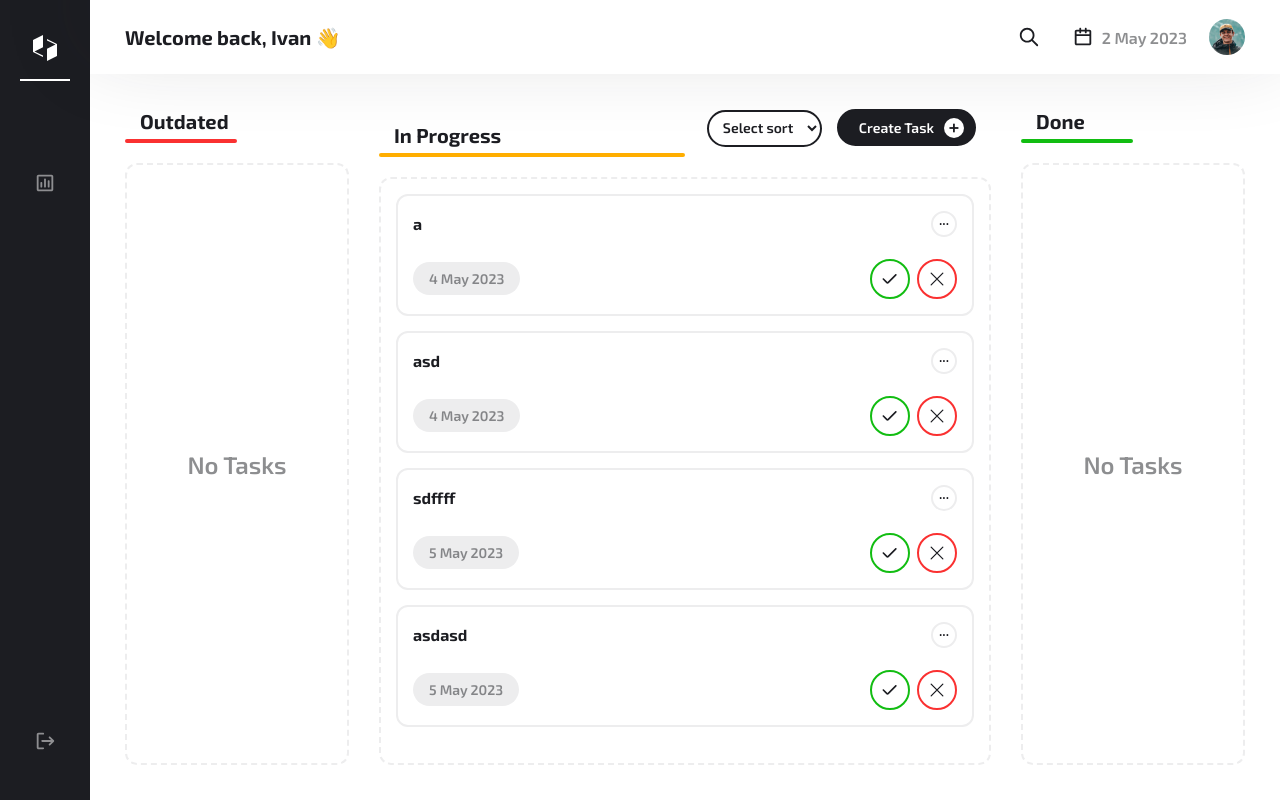
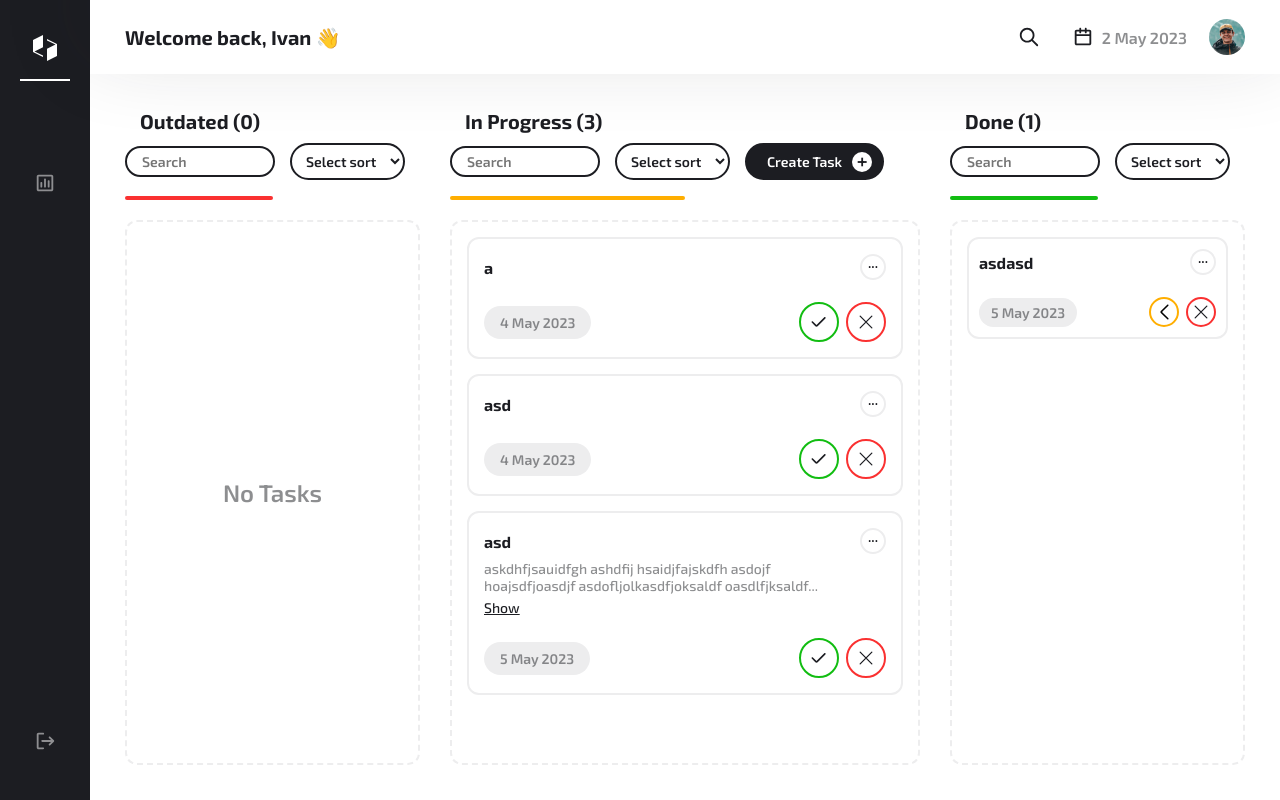
Before and after one commit to automatii4esski/todo-app, a React (Create React App) app: page /tasks in a window 1280 px wide. Built offline with nearby package versions, Linux system fonts and the light colour scheme; data requests are answered from the project's data file; some icons are missing.

Commit message:
added search and opportunity to show more text in task

```diff
--- a/server/db.json
+++ b/server/db.json
@@ -15,18 +15,18 @@
       "title": "asd"
     },
     {
-      "id": 1683279999725,
-      "date": 1683279834729,
-      "desc": "",
-      "status": "active",
-      "title": "sdffff"
-    },
-    {
       "id": 1683283203317,
       "date": 1683282894291,
       "desc": "",
+      "status": "done",
+      "title": "asdasd"
+    },
+    {
+      "id": 1683306943834,
+      "date": 1683306857935,
+      "desc": "askdhfjsauidfgh ashdfij hsaidjfajskdfh asdojf hoajsdfjoasdjf asdofljolkasdfjoksaldf oasdlfjksaldfjlksadfjlskad klasdjf olkasdjflkasd klasdjfl kasjflksadfj\n\n",
       "status": "active",
-      "title": "asdasd"
+      "title": "asd"
     }
   ]
 }
--- a/src/components/TaskColumn.tsx
+++ b/src/components/TaskColumn.tsx
@@ -12,6 +12,8 @@ import Loader from './UI/loader/Loader';
 import PopupTemplate from './UI/popup/PopupTemplate';
 import MyButton from './UI/button/MyButton';
 import MySelect from './UI/select/MySelect';
+import MyInput from './UI/Input/MyInput';
+import { useInput } from '../hooks/useInput';
 
 type HeaderVariant = 'yellow' | 'green' | 'red';
 
@@ -20,9 +22,14 @@ interface ITaskColumn {
   tasks: ITask[];
   isLoading: boolean;
   options: ISortOption[];
+  limit: number;
   onDoneTask: (task: ITask) => void;
   onDeleteTask: (task: ITask) => void;
   onSortChange: (e: ChangeEvent<HTMLSelectElement>) => void;
+  query: {
+    set: (value: any) => void;
+    value: string;
+  };
   sort: string;
   small?: boolean;
   done?: {
@@ -44,6 +51,8 @@ const TaskColumn: MyFC<TaskColumnProps> = ({
   tasks,
   options,
   onSortChange,
+  query,
+  limit,
   sort,
   title,
   isLoading,
@@ -51,8 +60,6 @@ const TaskColumn: MyFC<TaskColumnProps> = ({
   onDeleteTask,
   done,
 }) => {
-  const limit = 100;
-
   return (
     <div className={getAdditionClassName('task-column', small, '--small')}>
       <div
@@ -62,23 +69,34 @@ const TaskColumn: MyFC<TaskColumnProps> = ({
           `--${headerVariant}`
         )}
       >
-        <h3 className="task-column__title">{title}</h3>
-        {main && (
+        <h3 className="task-column__title">{title + ` (${tasks.length})`}</h3>
         <div className="task-column__actions">
+          <MyInput
+            placeholder="Search"
+            value={query.value}
+            onChange={(e: ChangeEvent<HTMLInputElement>) => {
+              query.set(e.target.value.toLowerCase());
+            }}
+            className="task-column__search"
+          />
+
           <MySelect
             className="task-column__sort"
             sort={sort}
             onChange={onSortChange}
             options={options}
           />
+          {main && (
+            <>
               <MyButton
                 onClick={main.createTaskHandler}
                 className="task-column__create-btn"
               >
                 Create Task
               </MyButton>
+            </>
+          )}
         </div>
-        )}
       </div>
       <div className="task-column__content">
         {isLoading ? (
--- a/src/components/TaskItem.tsx
+++ b/src/components/TaskItem.tsx
@@ -1,4 +1,4 @@
-import React from 'react';
+import React, { useEffect, useState } from 'react';
 import { ITask, MyFC } from '../types/types';
 import DateElement from './UI/date/DateElement';
 import { ReactComponent as DoneIcon } from '../images/icons/done.svg';
@@ -27,7 +27,21 @@ const Task: MyFC<TaskProps> = ({
   onDeleteTask,
   done,
 }) => {
-  const taskDesc = cutString(task.desc, limit);
+  const [desc, setDesc] = useState({
+    textToShow: '',
+    sliceString: '',
+    isShow: false,
+    subText: 'Show',
+  });
+  useEffect(() => {
+    const taskDesc = cutString(task.desc, limit);
+    setDesc({
+      textToShow: taskDesc.stringSlice,
+      sliceString: taskDesc.stringSlice,
+      isShow: taskDesc.isCutted,
+      subText: 'Show',
+    });
+  }, []);
 
   return (
     <div className="task-item">
@@ -35,7 +49,32 @@ const Task: MyFC<TaskProps> = ({
         <h4 className="task-item__title">{task.title}</h4>
         <button className="task-item__service"></button>
       </div>
-      <p className="task-item__desc">{taskDesc.firstPart}</p>
+      <p className="task-item__desc">
+        {desc.textToShow}
+        {desc.isShow && (
+          <span
+            className="task-item__sub-desc"
+            onClick={() => {
+              if (desc.subText === 'Show') {
+                setDesc({
+                  ...desc,
+                  textToShow: task.desc,
+                  subText: 'Hide',
+                });
+              } else {
+                setDesc({
+                  ...desc,
+                  textToShow: desc.sliceString,
+                  subText: 'Show',
+                });
+              }
+            }}
+          >
+            {desc.subText}
+          </span>
+        )}
+      </p>
+
       <div className="task-item__box">
         <DateElement>{getDate(task.date)}</DateElement>
         <div className="task-item__actions">
--- a/src/hooks/useTasks.ts
+++ b/src/hooks/useTasks.ts
@@ -7,7 +7,10 @@ export const useSortedTasks = function (
   sort: ITaskSortOption['value']
 ) {
   const sortedTasks = useMemo(() => {
-    return tasks.sort((a, b) => {
+    if (!sort) return tasks;
+
+    return [...tasks].sort((a, b) => {
+      if (sort !== 'date') return a[sort].localeCompare(b[sort]);
       if (a[sort] < b[sort]) {
         return -1;
       }
@@ -20,11 +23,18 @@ export const useSortedTasks = function (
   return sortedTasks;
 };
 
-export const useTasksSort = function () {
-  const [sort, setSort] = useState({
-    outdated: '',
-    inProgress: '',
-    done: '',
-  });
-  return [sort, setSort];
+export const useTasks = function (
+  tasks: ITask[],
+  sort: ITaskSortOption['value'],
+  query: string
+) {
+  const sortedTasks = useSortedTasks(tasks, sort);
+  const searchedAndSortedTasks = useMemo(() => {
+    return sortedTasks.filter(
+      (task) =>
+        task.title.toLowerCase().includes(query) ||
+        task.desc.toLowerCase().includes(query)
+    );
+  }, [sortedTasks, query]);
+  return searchedAndSortedTasks;
 };
--- a/src/pages/TasksPage.tsx
+++ b/src/pages/TasksPage.tsx
@@ -4,7 +4,7 @@ import TaskColumn from '../components/TaskColumn';
 import { getConcatClassName } from '../utils/getClassName';
 import { TaskService } from '../API/TaskService';
 import { useFetch } from '../hooks/useFetch';
-import { useSortedTasks } from '../hooks/useTasks';
+import { useSortedTasks, useTasks } from '../hooks/useTasks';
 import PopupTemplate from '../components/UI/popup/PopupTemplate';
 import CreateTaskForm from '../components/CreateTaskForm';
 import { isOutdate } from '../utils/isOutdate';
@@ -38,16 +38,22 @@ const TasksPage: MyFC = () => {
     done: '' as ITaskSortOption['value'],
   });
 
+  const [query, setQuery] = useState({
+    outdated: '',
+    inProgress: '',
+    done: '',
+  });
+
   const [tasks, setTasks] = useState<ITasks>({
     outdated: [],
     inProgress: [],
     done: [],
   });
 
-  const tasksSorted: ITasks = {
-    outdated: useSortedTasks(tasks.outdated, sort.outdated),
-    inProgress: useSortedTasks(tasks.inProgress, sort.inProgress),
-    done: useSortedTasks(tasks.done, sort.done),
+  const tasksSortedAndSearched: ITasks = {
+    outdated: useTasks(tasks.outdated, sort.outdated, query.outdated),
+    inProgress: useTasks(tasks.inProgress, sort.inProgress, query.inProgress),
+    done: useTasks(tasks.done, sort.done, query.done),
   };
 
   const [fetchTasks, isTasksLoading, tasksError] = useFetch(async () => {
@@ -141,7 +147,7 @@ const TasksPage: MyFC = () => {
   return (
     <div className="task">
       <TaskColumn
-        tasks={tasksSorted.outdated}
+        tasks={tasksSortedAndSearched.outdated}
         title="Outdated"
         onSortChange={(e) => {
           setSort({
@@ -149,16 +155,36 @@ const TasksPage: MyFC = () => {
             outdated: e.target.value as ITaskSortOption['value'],
           });
         }}
+        query={{
+          value: query.outdated,
+          set: (value: string) => {
+            setQuery({
+              ...query,
+              outdated: value,
+            });
+          },
+        }}
+        limit={50}
         sort={sort.outdated}
         options={sortOptions}
-        onDoneTask={onDoneTask(tasksSorted.outdated, 'outdated')}
-        onDeleteTask={onDeleteTask(tasksSorted.outdated, 'outdated')}
+        onDoneTask={onDoneTask(tasksSortedAndSearched.outdated, 'outdated')}
+        onDeleteTask={onDeleteTask(tasksSortedAndSearched.outdated, 'outdated')}
         isLoading={isTasksLoading}
         small
         headerVariant="red"
       />
       <TaskColumn
         options={sortOptions}
+        query={{
+          value: query.inProgress,
+          set: (value: string) => {
+            setQuery({
+              ...query,
+              inProgress: value,
+            });
+          },
+        }}
+        limit={100}
         sort={sort.inProgress}
         onSortChange={(e) => {
           setSort({
@@ -166,7 +192,7 @@ const TasksPage: MyFC = () => {
             inProgress: e.target.value as ITaskSortOption['value'],
           });
         }}
-        tasks={tasksSorted.inProgress}
+        tasks={tasksSortedAndSearched.inProgress}
         onDoneTask={onDoneTask(tasks.inProgress, 'inProgress')}
         onDeleteTask={onDeleteTask(tasks.inProgress, 'inProgress')}
         isLoading={isTasksLoading}
@@ -181,6 +207,16 @@ const TasksPage: MyFC = () => {
       <TaskColumn
         isLoading={isTasksLoading}
         sort={sort.done}
+        query={{
+          value: query.done,
+          set: (value: string) => {
+            setQuery({
+              ...query,
+              done: value,
+            });
+          },
+        }}
+        limit={50}
         onSortChange={(e) => {
           setSort({
             ...sort,
@@ -188,7 +224,7 @@ const TasksPage: MyFC = () => {
           });
         }}
         options={sortOptions}
-        tasks={tasksSorted.done}
+        tasks={tasksSortedAndSearched.done}
         onDoneTask={onDoneTask(tasks.done, 'done')}
         onDeleteTask={onDeleteTask(tasks.done, 'done')}
         done={{
--- a/src/style/components/tasks.scss
+++ b/src/style/components/tasks.scss
@@ -18,9 +18,10 @@
 .task-column__header {
   display: flex;
   position: relative;
-  padding: 0 15px 10px;
+  padding-bottom: 10px;
   justify-content: space-between;
-  align-items: flex-end;
+  align-items: center;
+  flex-wrap: wrap;
   margin-bottom: 20px;
 
   &::before {
@@ -53,6 +54,11 @@
   }
 }
 
+.task-column__search {
+  margin-right: 15px;
+  max-width: 150px;
+}
+
 .task-column__create-btn {
   padding-right: 40px;
 
@@ -81,6 +87,8 @@
 .task-column__title {
   font-size: 20px;
   color: $font-primary;
+  margin-right: 20px;
+  padding-left: 15px;
 }
 
 .task-column__content {
@@ -184,8 +192,15 @@
   }
 }
 
+.task-column__actions {
+  display: flex;
+  align-items: center;
+  padding: 10px 0;
+}
+
 .task-item__actions {
   display: flex;
+  align-items: center;
 }
 
 .task-item__btn + .task-item__btn {
@@ -256,3 +271,11 @@
   font-weight: 600;
   padding: 7px 10px;
 }
+
+.task-item__sub-desc {
+  color: $secondary;
+  display: block;
+  text-decoration: underline;
+  cursor: pointer;
+  margin-top: 5px;
+}
--- a/src/utils/cutString.ts
+++ b/src/utils/cutString.ts
@@ -1,16 +1,15 @@
 interface ICutStringReturn {
-  firstPart: string;
-  secondPart: string | null;
+  stringSlice: string;
+  isCutted: boolean;
 }
 
 export const cutString = function (
   str: string,
   limit: number
 ): ICutStringReturn {
-  if (str.length <= limit) return { firstPart: str, secondPart: null };
+  if (str.length <= limit) return { stringSlice: str, isCutted: false };
 
   const firstPart = str.slice(0, limit - 3) + '...';
-  const secondPart = str.slice(limit - 3);
 
-  return { firstPart, secondPart };
+  return { stringSlice: firstPart, isCutted: true };
 };
```
Lines whose indentation alone changed are shown as unchanged.
